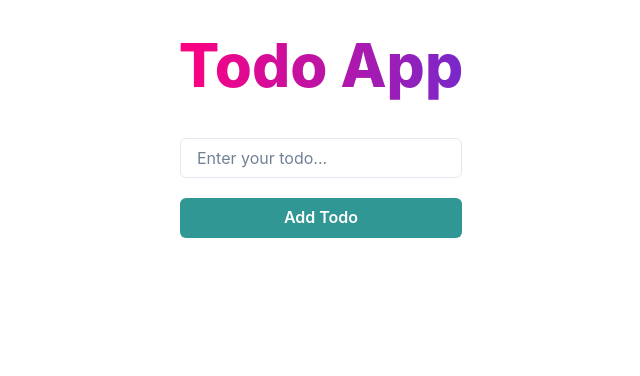
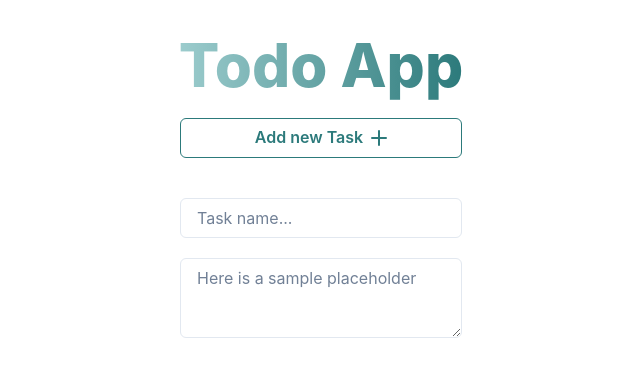
Before and after one commit to lamkn06/todos, a React (Create React App) app: page / in a window 1280 px wide. Shown: the top 376 px of the page, without its empty margins (319-959 px from the left). Built offline with nearby package versions, Linux system fonts and the light colour scheme.

Commit message:
chore: add form

```diff
--- a/package.json
+++ b/package.json
@@ -3,6 +3,7 @@
   "version": "0.1.0",
   "private": true,
   "dependencies": {
+    "@chakra-ui/icons": "^2.0.11",
     "@chakra-ui/react": "^2.3.6",
     "@emotion/react": "^11.10.4",
     "@emotion/styled": "^11.10.4",
--- a/src/components/Add/index.tsx
+++ b/src/components/Add/index.tsx
@@ -1,9 +1,10 @@
-import { uuid } from "uuidv4";
+import uuid from "react-uuid";
 
-import { Stack, Input, Button } from "@chakra-ui/react";
+import { Stack, Input, Button, Textarea } from "@chakra-ui/react";
 import { useState } from "react";
 import { useDispatch } from "react-redux";
 import { addTask } from "../../store/task";
+import { AddIcon } from "@chakra-ui/icons";
 
 export const Add = () => {
   const dispatch = useDispatch();
@@ -22,17 +23,23 @@ export const Add = () => {
   return (
     <form onSubmit={handleSubmit}>
       <Stack spacing={5}>
+        <Button
+          type="submit"
+          colorScheme="teal"
+          variant="outline"
+          rightIcon={<AddIcon />}
+        >
+          Add new Task
+        </Button>
         <Input
           mt={5}
           value={value}
           variant="outline"
           type="text"
-          placeholder="Enter your todo..."
+          placeholder="Task name..."
           onChange={(e) => setValue(e.target.value)}
         />
-        <Button colorScheme="teal" type="submit">
-          Add Todo
-        </Button>
+        <Textarea placeholder="Here is a sample placeholder" />
       </Stack>
     </form>
   );
--- a/src/pages/index.tsx
+++ b/src/pages/index.tsx
@@ -5,7 +5,7 @@ const MainPage = () => {
   return (
     <VStack p={5}>
       <Text
-        bgGradient="linear(to-l, #7928CA,#FF0080)"
+        bgGradient="linear(to-l, #2C7A7B,#9ccccd)"
         bgClip="text"
         fontSize="6xl"
         fontWeight="extrabold"
```
Also changed, not shown: 1 other file (tests, documents, lock files or other folders).
